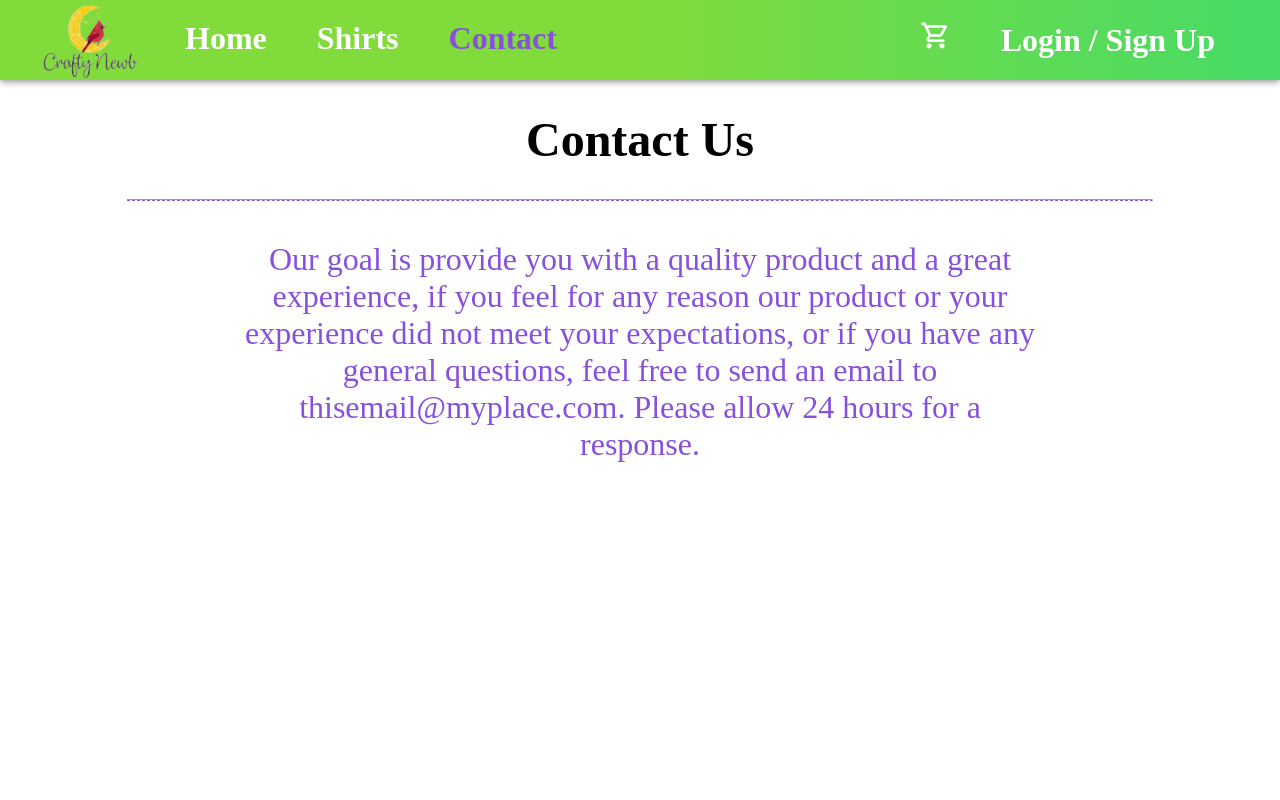
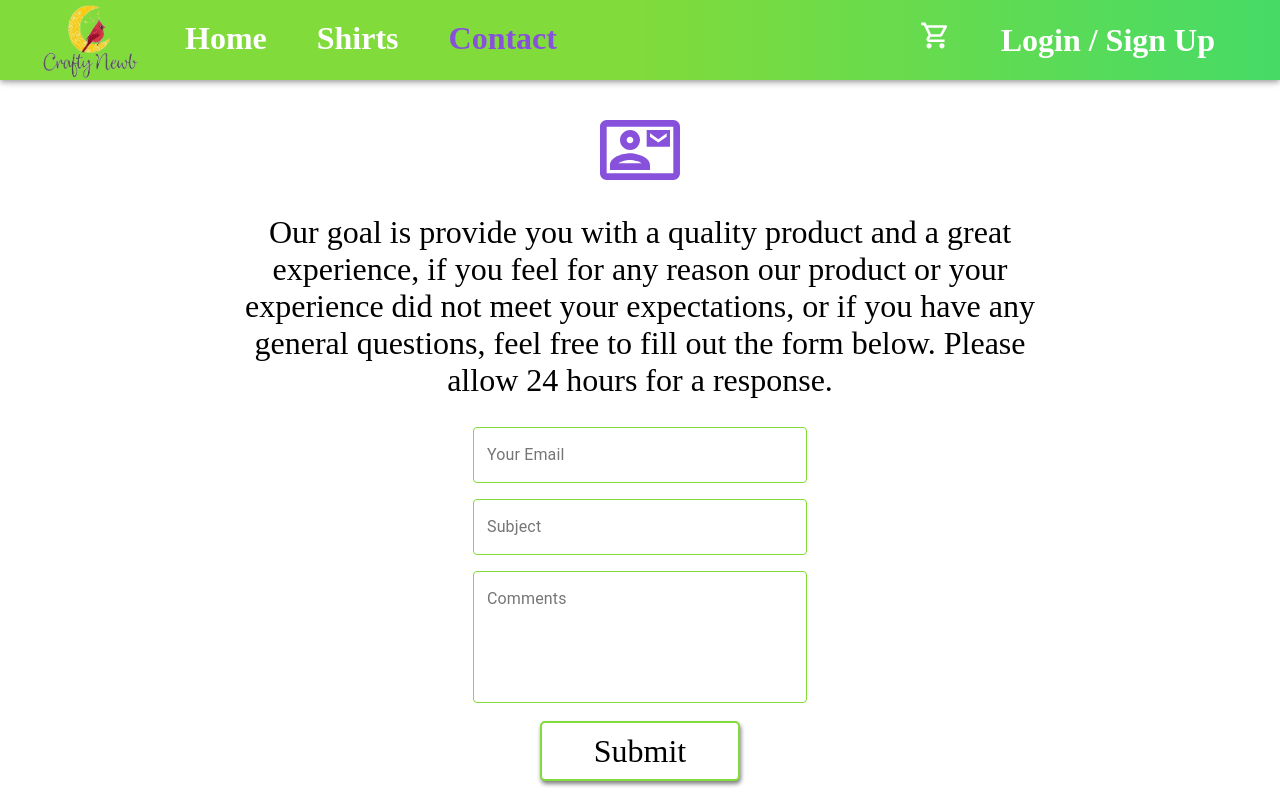
Before and after one commit to artsteffen13/ecommerce-anassite, a React (Create React App) app in the folder clientside/: page /contact in a window 1280 px wide. Built offline with nearby package versions, Linux system fonts and the light colour scheme; no server answers; the HTML template or start-up script is replaced by a standard one.

Commit message:
updated contact page

```diff
--- a/clientside/src/contact/Contact.js
+++ b/clientside/src/contact/Contact.js
@@ -1,15 +1,86 @@
-import React from 'react';
+import React, {useState} from 'react';
 import './contact.css';
+import ContactMailOutlinedIcon from '@material-ui/icons/ContactMailOutlined';
+import {makeStyles, withStyles} from "@material-ui/core/styles";
+import TextField from "@material-ui/core/TextField";
+
+const CssTextField = withStyles({
+    root: {
+        '& label.Mui-focused': {
+            color: '#8751DB',
+        },
+        '& .MuiInput-underline:after': {
+            borderBottomColor: 'green',
+        },
+        '& .MuiOutlinedInput-root': {
+            '& fieldset': {
+                borderColor: '#80DB3B',
+            },
+            '&:hover fieldset': {
+                borderColor: '#8751DB',
+            },
+            '&.Mui-focused fieldset': {
+                borderColor: '#8751DB',
+            },
+        },
+    },
+})(TextField);
+
+const useStyles = makeStyles((theme) => ({
+    root: {
+        display: 'flex',
+        flexWrap: 'wrap',
+        justifyContent: 'center',
+        flexDirection: 'column',
+        width: '350px',
+        marginLeft: 'auto',
+        marginRight: 'auto'
+    },
+    margin: {
+        margin: theme.spacing(1),
+    },
+}));
 
 const Contact = () => {
+
+    const classes = useStyles();
+
     return (
         <div className='animate__animated animate__fadeIn'>
-            <h1>Contact Us</h1>
-            <hr/>
-            <h2 className='contact' style={{color: '#8751DB'}}>Our goal is provide you with a quality product and a
+            <ContactMailOutlinedIcon style={{fontSize: '80px', margin: '30px 0 0 0', color: '#8751DB'}}/>
+            <h2 className='contact'>Our goal is provide you with a quality product and a
                 great experience, if you feel for any reason our product or your experience did not meet your
-                expectations, or if you have any general questions, feel free to send an email to thisemail@myplace.com.
-                Please allow 24 hours for a response.</h2>
+                expectations, or if you have any general questions, feel free to fill out the form below. Please allow
+                24 hours for a response.</h2>
+            <form
+                className={classes.root}
+                noValidate
+            >
+                <CssTextField
+                    className={classes.margin}
+                    label="Your Email"
+                    variant="outlined"
+                    id="username"
+                    name="username"
+                />
+                <CssTextField
+                    className={classes.margin}
+                    label="Subject"
+                    variant="outlined"
+                    id="subject"
+                    name="subject"
+                />
+                <CssTextField
+                    className={classes.margin}
+                    label="Comments"
+                    variant="outlined"
+                    id="body"
+                    name="body"
+                    multiline
+                    rows='5'
+                />
+                <input type="submit" value="Submit" className="button" />
+            </form>
         </div>
     );
 };
--- a/clientside/src/home/Home.js
+++ b/clientside/src/home/Home.js
@@ -2,8 +2,8 @@ import React from 'react';
 
 const Home = () => {
     return (
-        <div>
-
+        <div className='animate__animated animate__fadeIn'>
+            <h1 style={{color: '#8751DB'}}>Crafty Newb</h1>
         </div>
     );
 };
```
